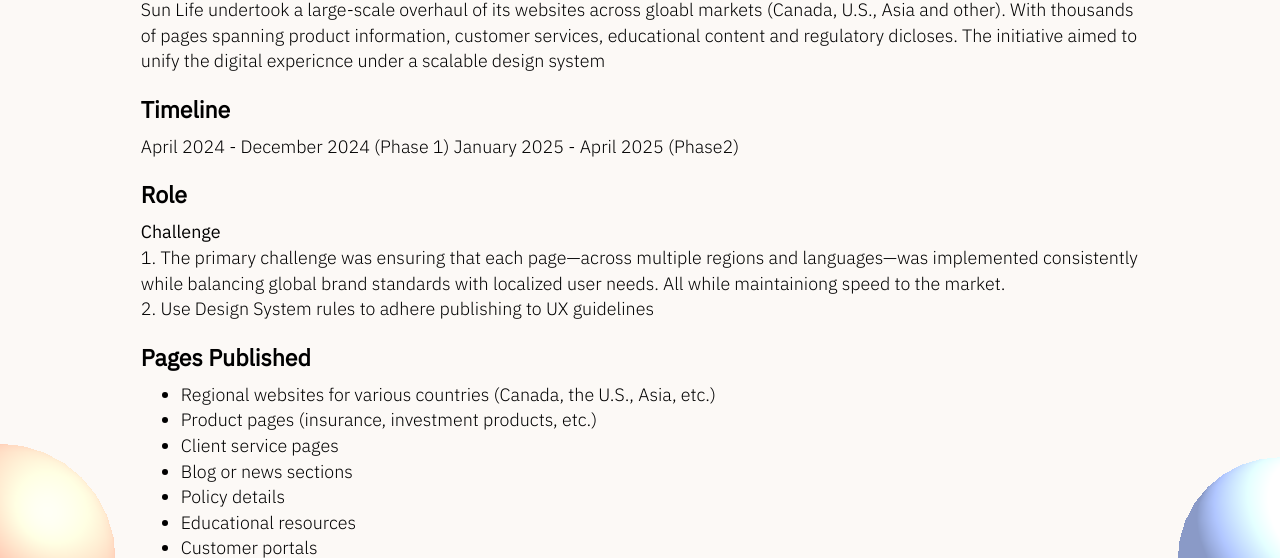
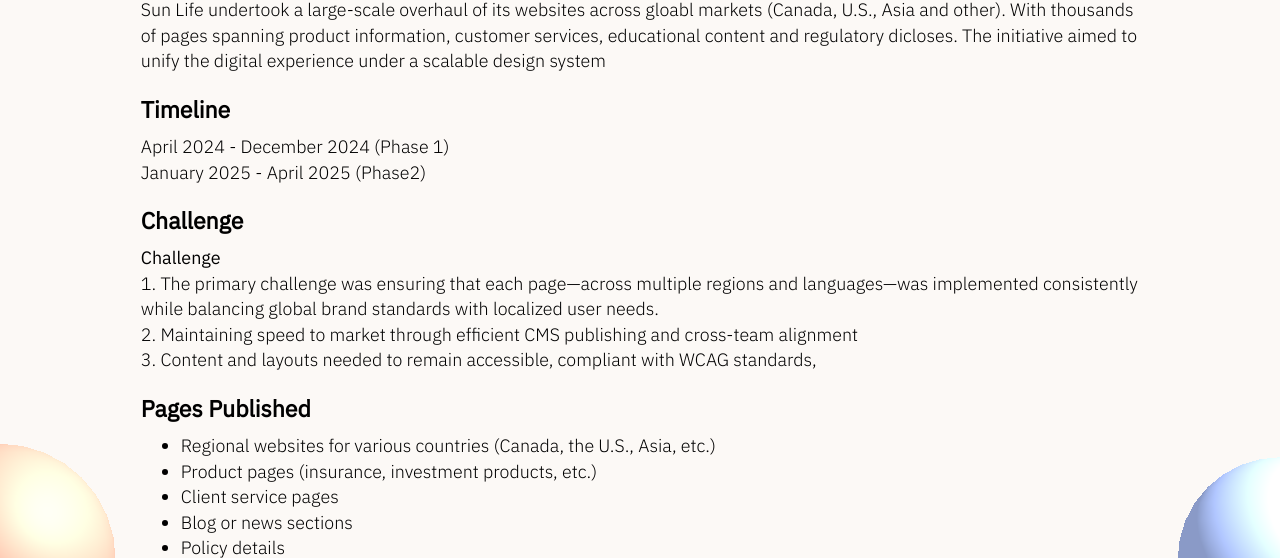
Before and after one commit to adheesh-kumar/nk_portfolio, a website with bundled scripts: page pages/sunlife.html in a window 1280 px wide. Shown: the part 203-761 px from the top of the page. Built offline with nearby package versions, Linux system fonts and the light colour scheme; files whose address does not match are found by name.

Commit message:
Update sunlife.html

```diff
--- a/pages/sunlife.html
+++ b/pages/sunlife.html
@@ -24,23 +24,25 @@
         <div class="subtext" style="margin-top: 1%;">
             Sun Life undertook a large-scale overhaul of its websites across gloabl markets (Canada, U.S., Asia and other).
             With thousands of pages spanning product information, customer services, educational content and regulatory
-            dicloses. The initiative aimed to unify the digital expericnce under a scalable design system
+            dicloses. The initiative aimed to unify the digital experience under a scalable design system
 
         <h4 style="margin-top: 2%;">Timeline</h4>
         <div class="subtext" style="margin-top: 1%;">
             April 2024 - December 2024 (Phase 1)
+            <br>
             January 2025 - April 2025 (Phase2)
         </div>
 
 
-        <h4 style="margin-top: 2%;">Role</h4>
+        <h4 style="margin-top: 2%;">Challenge</h4>
         <div class="subtext" style="margin-top: 1%;">
             <span style="font-family: 'IBM Plex Sans';">Challenge </span>
             <br>
             1. The primary challenge was ensuring that each page—across multiple regions and languages—was implemented consistently while balancing global brand standards with localized user needs.
-            All while maintainiong speed to the market.
             <br>
-            2. Use Design System rules to adhere publishing to UX guidelines
+            2. Maintaining speed to market through efficient CMS publishing and cross-team alignment
+            <br>
+            3. Content and layouts needed to remain accessible, compliant with WCAG standards,
         </div>
 
 
```
